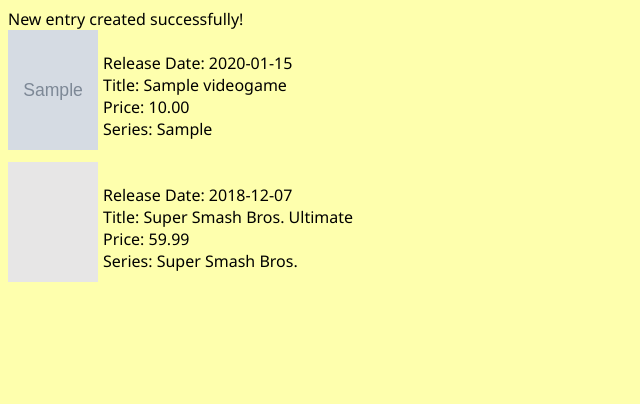
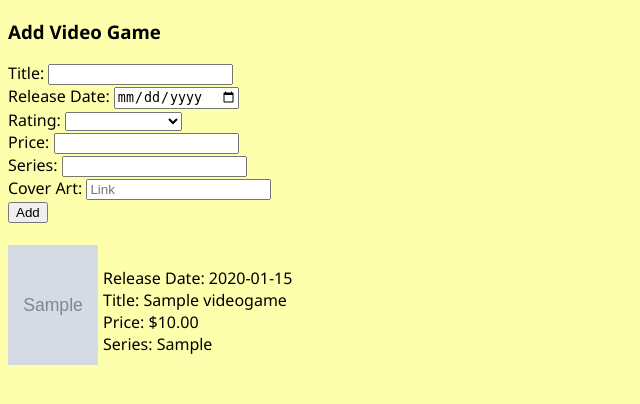
Before and after one commit to Tavi66/VideoGameDB, a PHP site: page / in a window 1280 px wide. Shown: the top 404 px of the page, without its empty margins (0-640 px from the left). Run offline with PHP 8.4, Linux system fonts and the light colour scheme; tables that the repository leaves empty hold one stand-in row (values such as "Sample post"); grey boxes marked "Sample" are stand-in pictures.

Commit message:
Added test UI for 'add video game entry'. Works with DB. Modified constraints of videogame table. Removed insert query in index.php Added add Video Game PHP handling

```diff
--- a/tables.sql
+++ b/tables.sql
@@ -16,7 +16,7 @@ ReleaseDate DATE,
 #Genre VARCHAR(30), #join w/ 'genre' table
 Price DOUBLE(5,2),
 #Platform VARCHAR(25), #join w/ 'platforms' table
-Rating VARCHAR(5),
+Rating VARCHAR(15),
 #Region VARCHAR(4),
 Series VARCHAR(50),
 LinkToCoverImage VARCHAR(256) DEFAULT 'blankCover.png',
--- a/www/db-connect.php
+++ b/www/db-connect.php
@@ -1,6 +1,6 @@
 <?php
 function db_create(){
-$serverName = "localhost";
+$serverName = "localhost:3306";
 $username = "root";
 $password = "";
 
@@ -30,7 +30,7 @@ $conn -> close();
 }
 
 function db_connect(){
-$serverName = "localhost";
+$serverName = "localhost:3306";
 $username = "root";
 $password = "";
 $dbName = "videogamedb";
@@ -46,13 +46,20 @@ return $conn;
 function table_create(){
 	#create tables
 	$conn = db_connect();
+	$sql = "DROP TABLE videogame";
+
+if($conn->query($sql) === TRUE){
+	echo "Table dropped successfully!";
+} else {
+	echo "Error: " . $conn->error;
+}
     $sql = "CREATE TABLE videogame(
 	Title  VARCHAR(50),
 	ReleaseDate DATE,
 	Price DOUBLE(5,2),
-	Rating VARCHAR(5),
+	Rating VARCHAR(15),
 	Series VARCHAR(50),
-	LinkToCoverImage VARCHAR(256),
+	LinkToCoverImage VARCHAR(256) DEFAULT 'blankCover.png',
 	PRIMARY KEY (Title)
 	)";
 
--- a/www/index.php
+++ b/www/index.php
@@ -16,29 +16,46 @@ include_once('db-connect.php');
 </head>
 <!-- -->
 <body>
-<!-- include - once php files -->
+<!-- BODY -->
+<!-- INSERT video game row -->
+<form id="insertVideoGameRow" action="addVideoGameEntry.php" method="post">
+	<h3> Add Video Game </h3>
+	Title: <input type="text" name="title"/> <br>
+    Release Date: <input type="date" name="date"> <br>
+    Rating: <select id="gameAgeRating" name="rating">
+			<option value="NULL"> </option>
+            <option value="Everyone"> Everyone </option>
+			<option value="Everyone 10+"> Everyone 10+ </option>
+			<option value="Teen"> Teen </option>
+			<option value="Mature 17+"> Mature 17+ </option>
+			<option value="Adults Only 18+"> Adults Only 18+ </option>
+</select> <br>
+    Price: <input type="number" name="price" step="0.01"> <br>
+	Series: <input type="text" name="series"/> <br>
+    Cover Art: <input type="text" name="linkToCoverArt" placeholder="Link"/><br>
+	<input type="submit" value ="Add" id="addButton"/>
+	<br> <br>
+</form>
 <!-- CONNECT to VIDEOGAMEDB-->
 <?php
  $conn = db_connect();
- //INSERT, DELETE, UPDATE MANUALLY ADDED (TESTING)
-// $sql = "DELETE FROM videogame WHERE Title='Persona 5'";
-//   $sql = "INSERT INTO videogame (Title,ReleaseDate,Rating,Price,Series)
-//    VALUES ('Persona 5', '2016-09-15', 'M',59.99,'Persona')";
-//   $sql = "INSERT INTO videogame (Title,ReleaseDate,Price,Series)
-//  VALUES ('The Liar Princess and the Blind Prince', '2019-02-12',39.99, 'N/A')";
-   $sql = "INSERT INTO videogame (Title,ReleaseDate,Price,Series)
-VALUES ('Super Smash Bros. Ultimate', '2018-12-07',59.99, 'Super Smash Bros.')";
+ //DELETE, UPDATE MANUALLY ADDED (TESTING)
 
-// $sql = "UPDATE videogame
+ //$sql = "DELETE FROM videogame WHERE Title='Digimon World DS'";
+
+ //  $sql = "UPDATE videogame
 // SET  LinkToCoverImage = 'https://upload.wikimedia.org/wikipedia/en/f/fb/Liar_Princess_and_the_Blind_Prince_Box_Art.jpg'
 // WHERE Title = 'The Liar Princess and the Blind Prince'";
+//  $sql = "UPDATE videogame
+//  SET  LinkToCoverImage = 'https://upload.wikimedia.org/wikipedia/en/b/b0/Persona_5_cover_art.jpg'
+//  WHERE Title = 'Persona 5'";
 
- $result = $conn->query($sql);
- if($result) {
-     echo "New entry created successfully!<br>";
- } else {
-     echo "Error: " . $sql . "<br>" . $conn->error;
- }
+//  $result = $conn->query($sql);
+//  if($result) {
+//      //echo "New entry created successfully!<br>";
+//  } else {
+//      echo "Error: " . $sql . "<br>" . $conn->error;
+//  }
 
 //SELECT
  $sql = "SELECT Title, ReleaseDate,Price,Series, LinkToCoverImage FROM videogame";
@@ -50,7 +67,7 @@ if($result->num_rows > 0) {
         echo "<img style='width: 90px; height: 120px; float:left; padding-right: 5px;' src='" . $row["LinkToCoverImage"] . "' alt='cover'> <br>";
         echo "Release Date: " . $row["ReleaseDate"] . "<br>"
         . "Title: " . $row["Title"] . "<br>"
-        . "Price: " . $row["Price"] . "<br>"
+        . "Price: $" . $row["Price"] . "<br>"
         . "Series: " . $row["Series"] . "<br> <br>";
     }
 } else {
```
Also changed, not shown: www/addVideoGameEntry.php (added, +30 -0 lines).
